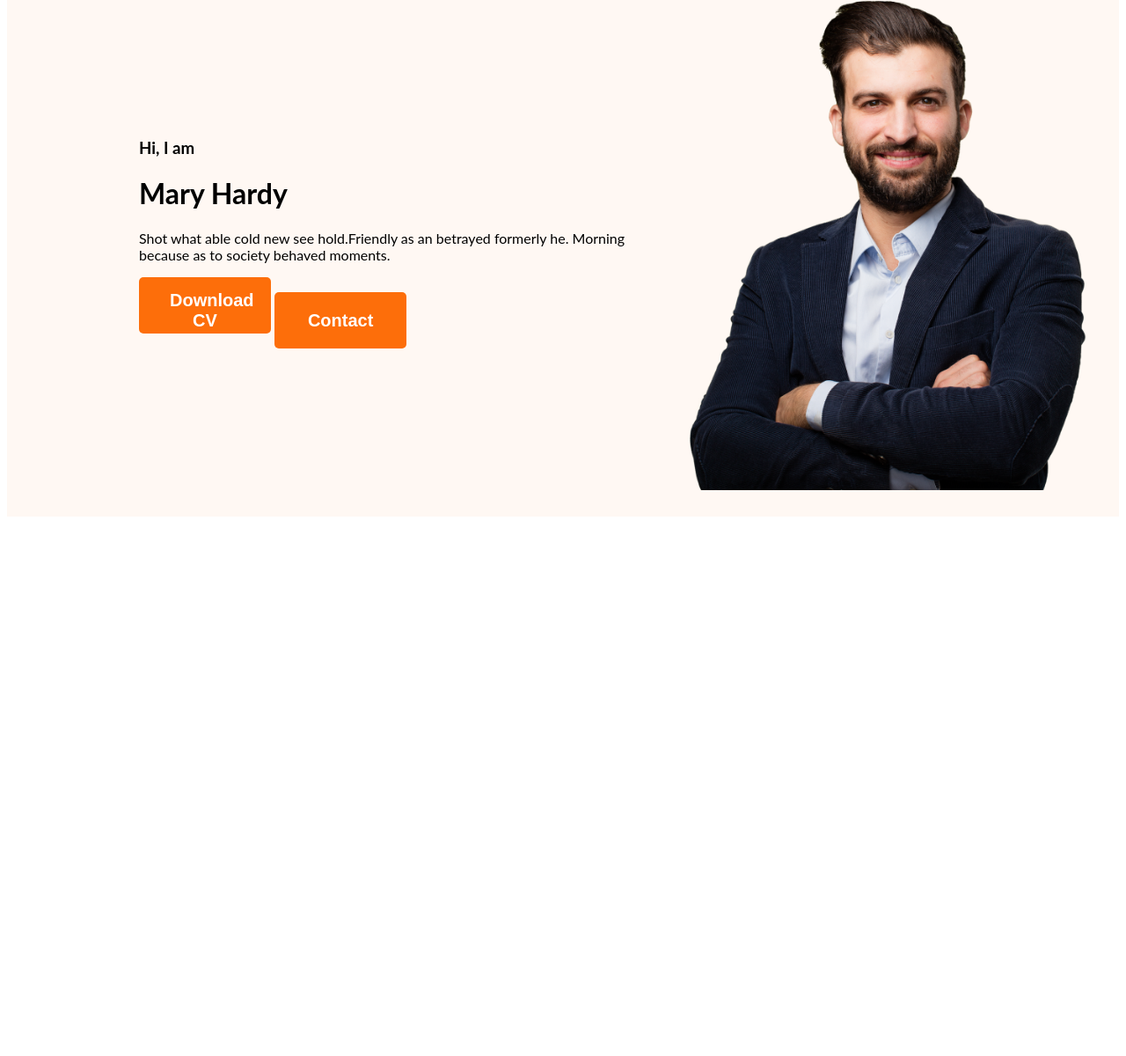
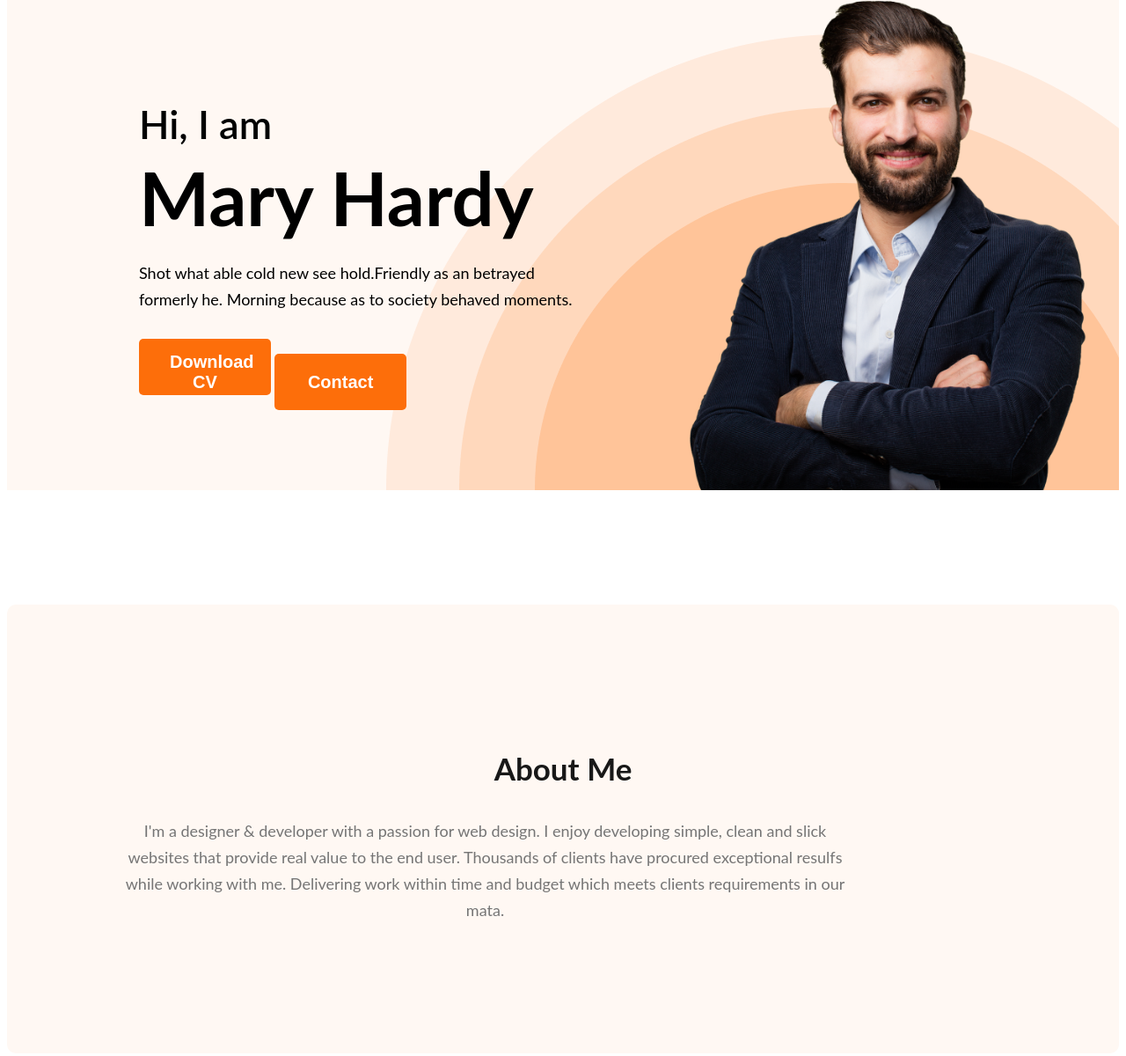
Before and after one commit to mmsohelranababu/first-website, a plain HTML site: page index.html in a window 1280 px wide. Shown: the part 204-1404 px from the top of the page at 88% size. Before the commit the page ends 800 px from the top, so only its background shows below. Drawn offline with Linux system fonts and the light colour scheme.

Commit message:
about section created

```diff
--- a/index.html
+++ b/index.html
@@ -28,7 +28,7 @@
             <div class="banner-content">
                 <h3 class="banner-greeting">Hi, I am</h3>
                 <h1 class="banner-title">Mary Hardy</h1>
-                <p>Shot what able cold new see hold.Friendly as an betrayed formerly he. Morning because as to society behaved moments.</p>
+                <p class="banner-discription">Shot what able cold new see hold.Friendly as an betrayed  formerly he. Morning because as to society behaved moments.</p>
                 <button class="btn-primary">Download CV</button>
                 <button class="btn-primary">Contact</button>
             </div>
@@ -37,6 +37,10 @@
 
     </header>
     <main>
+        <section class="about">
+            <h3 class="section-title">About Me</h3>
+            <p class="section-description">I'm a designer & developer with a passion for web design. I enjoy developing simple, clean and slick websites that provide real value to the end user. Thousands of clients have procured exceptional resulfs while working with me. Delivering work within time and budget which meets clients requirements in our mata.</p>
+        </section>
 
     </main>
 
--- a/styles/style.css
+++ b/styles/style.css
@@ -55,15 +55,72 @@ nav a {
 }
 
 /* header related styles */
-.header{
-    background-color:#FFF8F3;;
+.header {
+    background-color: #FFF8F3;
+    background-image: url("../images/header_bg.png");
+    background-repeat: no-repeat;
+    background-position: bottom right;
 }
-.banner{
-    padding: 30px  30px 30px 150px;
+
+.banner {
+    padding: 30px 30px 0 150px;
     display: flex;
     align-items: center;
+    justify-content: space-between;
 }
 
-.banner .profile-pic{
+.banner-content {
+    max-width: 500px;
+}
+
+.banner .profile-pic {
     width: 500px;
 }
+
+.banner-greeting {
+    font-size: 45px;
+    font-weight: 600;
+    margin-bottom: 0;
+}
+
+.banner-title {
+    font-size: 85px;
+    font-weight: 700;
+    margin-top: 5px;
+    margin-bottom: 20px;
+}
+
+.banner-discription {
+    font-size: 18px;
+    font-weight: 400;
+    line-height: 30px;
+    margin-bottom: 30px;
+}
+
+
+/* main section styles */
+
+/* about section styles */
+
+.about {
+    padding: 130px;
+    border-radius: 10px;
+    background: #FFF8F3;
+    margin: 130px 0;
+}
+
+.section-title {
+    color: #181818;
+    text-align: center;
+    font-size: 35px;
+    font-weight: 700;
+}
+
+.section-description {
+    color:#757575;
+    text-align: center;
+    font-size: 18px;
+    font-weight: 400;
+    line-height: 30px;
+    width: 827px;
+}
```
